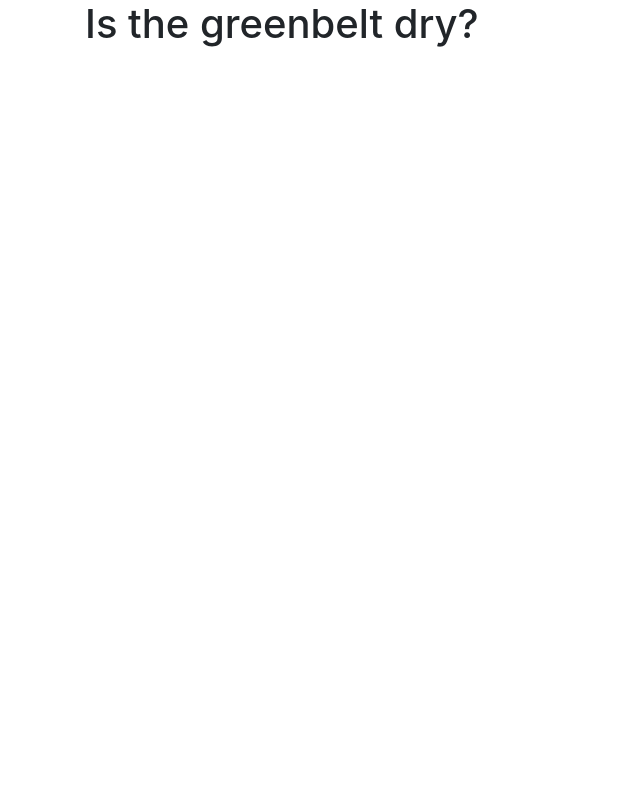
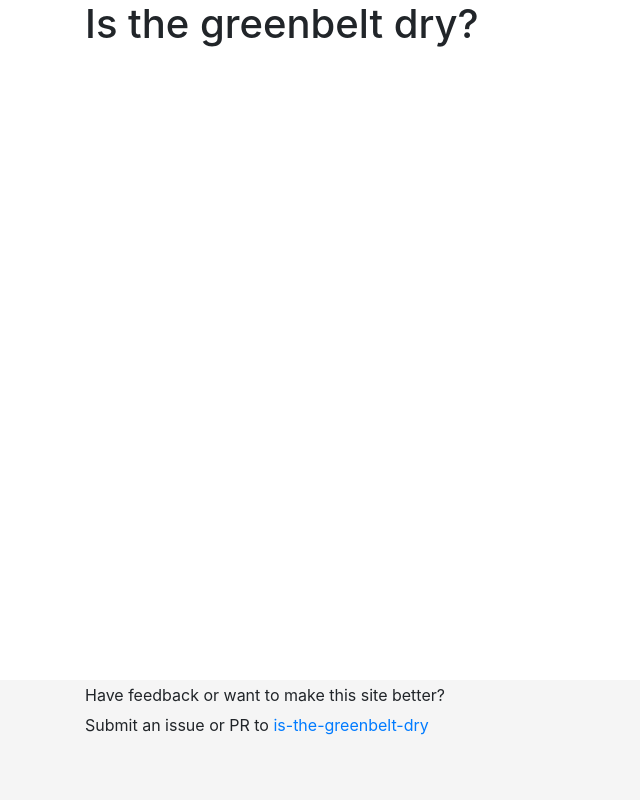
Before and after one commit to soapy1/is-the-greenbelt-dry, a Flask app: template is_the_greenbelt_dry/templates/dry.html in a window 1280 px wide. Shown: the whole page, without its empty margins (0-640 px from the left). Run offline with Flask 2, Linux system fonts and the light colour scheme; the template is opened without the code that fills it, so the values that code supplies are empty; some libraries are stand-ins or nearby versions.

Commit message:
Add footer

```diff
--- a/is_the_greenbelt_dry/static/style.css
+++ b/is_the_greenbelt_dry/static/style.css
@@ -1 +1,17 @@
 .msg { color: #000; font-size: x-large; }
+
+html {
+  position: relative;
+  min-height: 100%;
+}
+body {
+  margin-bottom: 60px; /* Margin bottom by footer height */
+}
+.footer {
+  position: absolute;
+  bottom: 0;
+  width: 100%;
+  height: 120px; /* Set the fixed height of the footer here */
+  line-height: 30px; /* Vertically center the text there */
+  background-color: #f5f5f5;
+}
--- a/is_the_greenbelt_dry/templates/dry.html
+++ b/is_the_greenbelt_dry/templates/dry.html
@@ -2,7 +2,7 @@
 <title>Is the greenbelt dry?</title>
 <link rel="stylesheet" href="https://stackpath.bootstrapcdn.com/bootstrap/4.4.1/css/bootstrap.min.css" integrity="sha384-Vkoo8x4CGsO3+Hhxv8T/Q5PaXtkKtu6ug5TOeNV6gBiFeWPGFN9MuhOf23Q9Ifjh" crossorigin="anonymous">
 <link rel="stylesheet" href="{{ url_for('static', filename='style.css') }}">
-<div class="container">
+<main class="container" role="main">
   <div class="row">
     <div class="col-md">
       <h1>Is the greenbelt dry?</h1>
@@ -13,4 +13,10 @@
       <div class="msg"> {{ msg }} </div>
     </div>
   </div>
-</div>
+</main>
+<footer class="footer">
+  <div class="container">
+    <div>Have feedback or want to make this site better?</div>
+    <div>Submit an issue or PR to <a href="https://github.com/soapy1/is-the-greenbelt-dry">is-the-greenbelt-dry</a></div>
+  </div>
+</footer>
```
